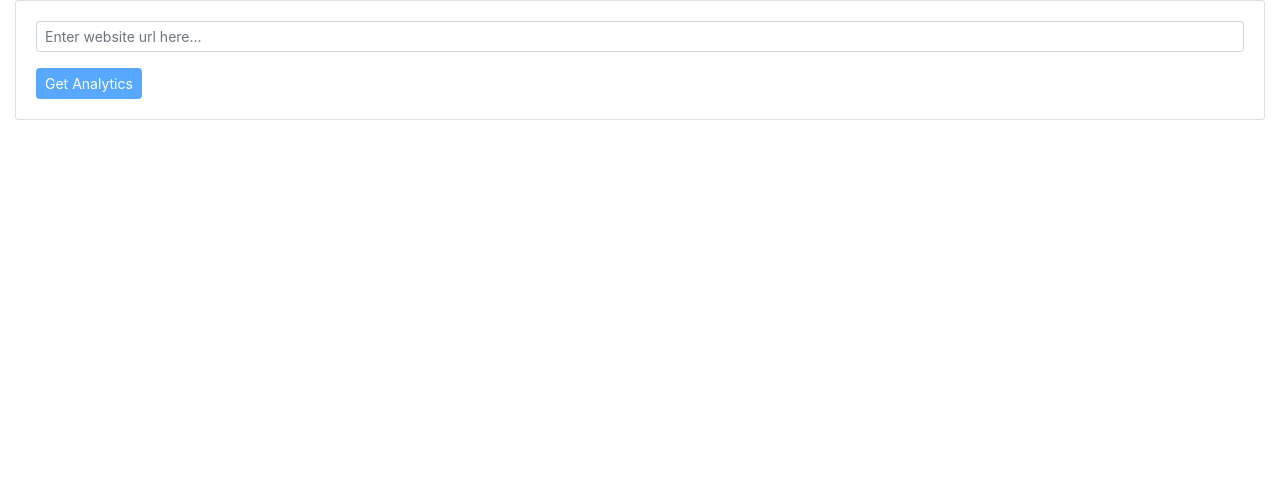
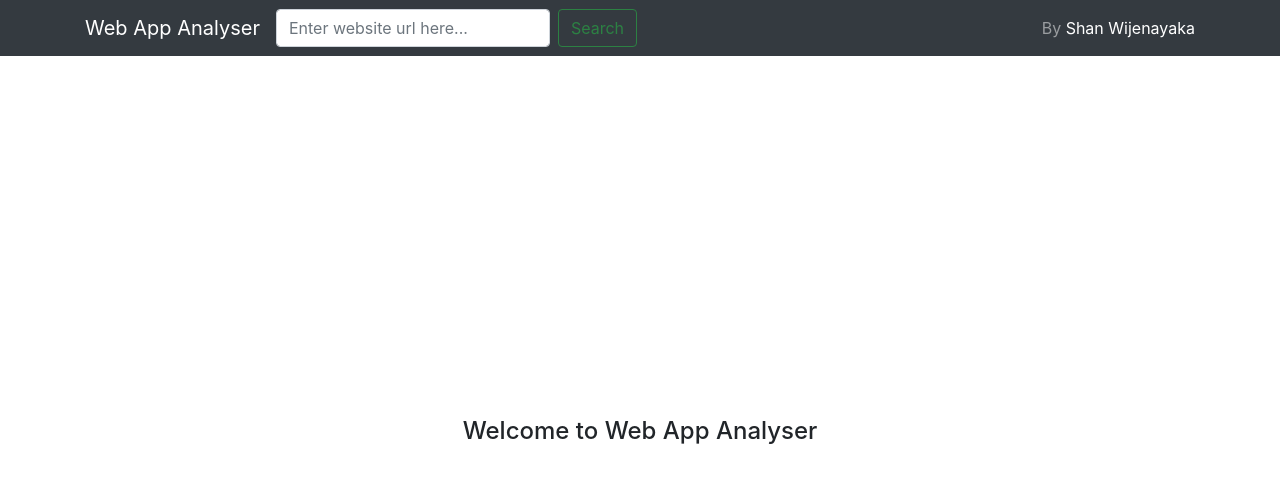
Before and after one commit to shanwije/web-app-analyser-app, a React (Create React App) app: page / in a window 1280 px wide. Shown: the top 482 px of the page. Built offline with nearby package versions, Linux system fonts and the light colour scheme.

Commit message:
basic feature implementation completed

```diff
--- a/src/App.js
+++ b/src/App.js
@@ -1,4 +1,5 @@
-import {Button, Card, Container, Form} from "react-bootstrap";
+import "./index.css"
+import {Button, Card, Container, Form, FormControl, Nav, Navbar, Spinner, Table} from "react-bootstrap";
 import axios from "axios";
 import {baseUrl, urls} from "./constants";
 import {useState} from "react";
@@ -6,7 +7,7 @@ import {useState} from "react";
 function App() {
 
     const [link, setLink] = useState("");
-    const [al, setAl] = useState({});
+    const [analyticsData, setAnalyticsData] = useState({});
     const [error, setError] = useState("");
     const [isLoading, setLoading] = useState(false);
 
@@ -20,7 +21,7 @@ function App() {
         }
         axios.get(`${baseUrl}${urls.GET_PAGE_ANALYTICS}`, {params})
             .then(res => {
-                setAl(res.data)
+                setAnalyticsData(res.data.data)
             })
             .catch(err => {
                 setError(err.response.data.data);
@@ -29,37 +30,141 @@ function App() {
     }
 
     return (
-        <Container fluid={true}>
-            <div className="align-item-center justify-content">
+        <Container fluid={true} style={{padding: 0}}>
 
-                <Card className='d-grid gap-2'>
-                    <Card.Body>
-                        <Form onSubmit={(e) => handleSubmit(e)}>
-                            <Form.Group>
-                                <Form.Control size="sm" type="text" placeholder="Enter website url here..."
+
+            <Navbar collapseOnSelect expand="lg" bg="dark" variant="dark" fixed="top">
+                <Container>
+                    <Navbar.Brand href="#home">Web App Analyser</Navbar.Brand>
+                    <Navbar.Toggle aria-controls="responsive-navbar-nav"/>
+                    <Navbar.Collapse id="responsive-navbar-nav">
+                        <Nav className="me-auto">
+                            <Form className="d-flex" onSubmit={(e) => handleSubmit(e)}>
+                                <FormControl
+                                    type="search"
+                                    placeholder="Enter website url here..."
+                                    className="mr-2"
+                                    aria-label="Search"
                                     value={link}
                                     onChange={e => {
                                         setError("");
+                                        setAnalyticsData({})
                                         setLink(e.target.value);
-                                              }}/>
-                                {error && <Form.Text className="text-danger">
-                                    {error}
-                                </Form.Text>}
-                                {isLoading && <Form.Text className="text-info">
-                                    Loading ...
-                                </Form.Text>}
-                            </Form.Group>
-                            <Button disabled={!link || isLoading} variant="primary" size="sm" type="submit"
-                                    className='custom-full-width-button'>
-                                Get Analytics
-                            </Button>
+                                    }}
+                                />
+                                <Button disabled={!link} variant="outline-success" type="submit">Search</Button>
                             </Form>
+                        </Nav>
+
+                    </Navbar.Collapse>
+                    <Navbar.Collapse className="justify-content-end">
+                        <Navbar.Text>
+                            By <a target="_blank" href="https://au.linkedin.com/in/shanwije/">Shan Wijenayaka</a>
+                        </Navbar.Text>
+                    </Navbar.Collapse>
+                </Container>
+            </Navbar>
+            <Container style={{paddingTop: 70}}>
+                {analyticsData.links ? <div>
+                        {!isLoading && analyticsData.links && analyticsData.links.length && (
+
+                            <div>
+                                <Card>
+                                    <Card.Header>
+                                        <Card.Title>Title : {analyticsData.title}</Card.Title>
+                                        <Card.Subtitle>({analyticsData.has_login ? "Login Page" : "Not a Login Page"})</Card.Subtitle>
+                                        <p class="text-muted small">(HTML Version : {analyticsData.html_version})</p>
+                                    </Card.Header>
+                                    <Card.Body>
+                                        <Card>
+                                            <Card.Title className="text-center">HTML Header Counts</Card.Title>
+                                            <Card.Body>
+                                                <Table className="text-center" size="sm" striped bordered hover variant="light"
+                                                       responsive>
+                                                    <thead>
+                                                    <tr>
+                                                        <th>Header</th>
+                                                        <th>Count</th>
+                                                    </tr>
+                                                    </thead>
+                                                    <tbody>
+                                                    <tr>
+                                                        <td>h1</td>
+                                                        <td>{analyticsData.heading_count.h1_count}</td>
+                                                    </tr>
+                                                    <tr>
+                                                        <td>h2</td>
+                                                        <td>{analyticsData.heading_count.h2_count}</td>
+                                                    </tr>
+                                                    <tr>
+                                                        <td>h3</td>
+                                                        <td>{analyticsData.heading_count.h3_count}</td>
+                                                    </tr>
+                                                    <tr>
+                                                        <td>h4</td>
+                                                        <td>{analyticsData.heading_count.h4_count}</td>
+                                                    </tr>
+                                                    <tr>
+                                                        <td>h5</td>
+                                                        <td>{analyticsData.heading_count.h5_count}</td>
+                                                    </tr>
+                                                    <tr>
+                                                        <td>h6</td>
+                                                        <td>{analyticsData.heading_count.h6_count}</td>
+                                                    </tr>
+
+                                                    </tbody>
+                                                </Table>
+                                            </Card.Body>
+
+                                        </Card>
+                                        <Card>
+                                            <Card.Body>
+                                                <Card.Title className="text-center">Associated Links ( total
+                                                    : {analyticsData.links.length} )</Card.Title>
+                                                <Table size="sm" striped bordered hover variant="light" responsive>
+                                                    <thead>
+                                                    <tr>
+                                                        <th>Link</th>
+                                                        <th>Status</th>
+                                                        <th>Internal/External</th>
+                                                    </tr>
+                                                    </thead>
+                                                    <tbody>
+                                                    {analyticsData.links.map((l) => (
+                                                        <tr id={l.url}>
+                                                            <td><a target="_blank" href={l.url}>{l.url}</a></td>
+                                                            <td>{(l.status < 300 && l.status >= 200) ?
+                                                                <p className="text-info">Working</p> :
+                                                                (<p className="text-danger">Issue loading the
+                                                                    content <br/>{`( Status Code : ${l.status} )`}</p>)}</td>
+                                                            <td>{l.is_internal_link ? "Internal link" : "external link"}</td>
+                                                        </tr>
+                                                    ))}
+                                                    </tbody>
+                                                </Table>
+                                            </Card.Body>
+                                        </Card>
                                     </Card.Body>
                                 </Card>
                             </div>
-            <div>
+                        )}
+                    </div> :
+                    <div style={{
+                        height: window.innerHeight - 70,
+                        display: 'flex',
+                        justifyContent: 'center',
+                        alignItems: 'center'
+                    }}>
+                        {error ? <p className="text-danger text-center">Unable to process your request<br/>({`Error : ${error}`})</p> : isLoading ?
+                            <Spinner animation="border" role="status">
+                            </Spinner>:
+                            <h4 className="text-center">Welcome to Web App Analyser</h4>}
                     </div>
+                }
             </Container>
+        </Container>
+
     );
 }
 
```
Lines whose indentation alone changed are shown as unchanged.
